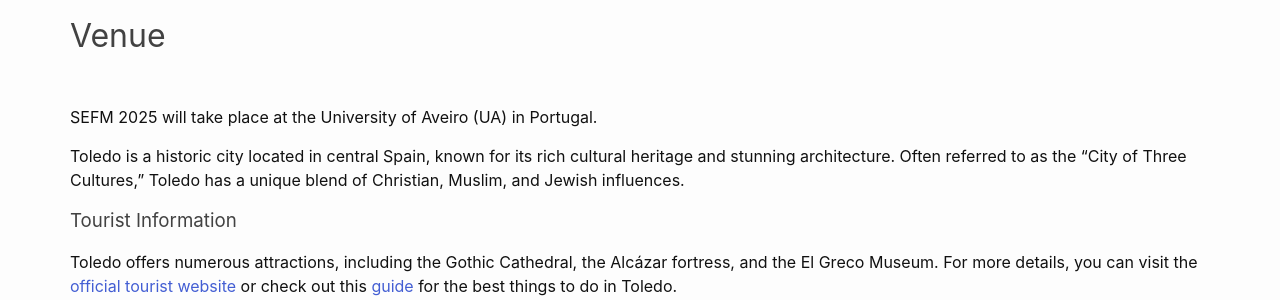
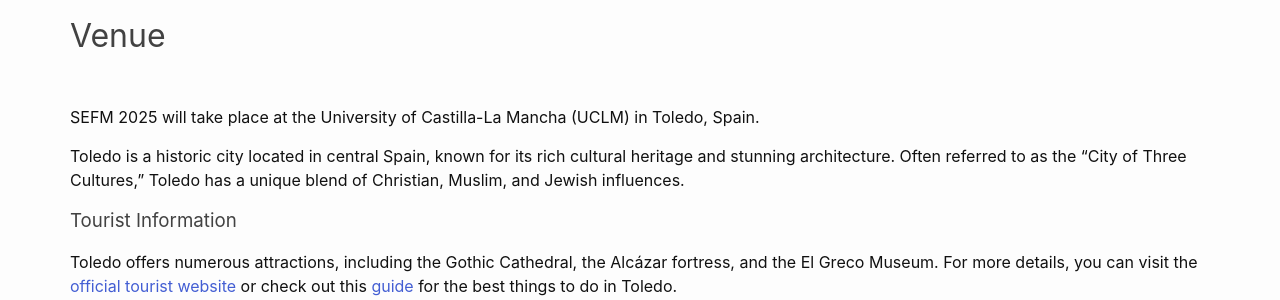
Before and after one commit to sefm-conference/2025, a Jekyll site: the page built from _pages/venue.md, in a window 1280 px wide. Shown: the part 536-836 px from the top of the page. Built offline with Jekyll 4.4.1, drawn with Linux system fonts in a browser that asks for light colours.

Commit message:
Update venue.md

```diff
--- a/_pages/venue.md
+++ b/_pages/venue.md
@@ -5,7 +5,7 @@ permalink: /venue/
 order: 8
 published: true
 ---
-SEFM 2025 will take place at the University of Aveiro (UA) in Portugal.
+SEFM 2025 will take place at the University of Castilla-La Mancha (UCLM) in Toledo, Spain.
 
 <!--
 - **The main conference** will take place in (...)
```
